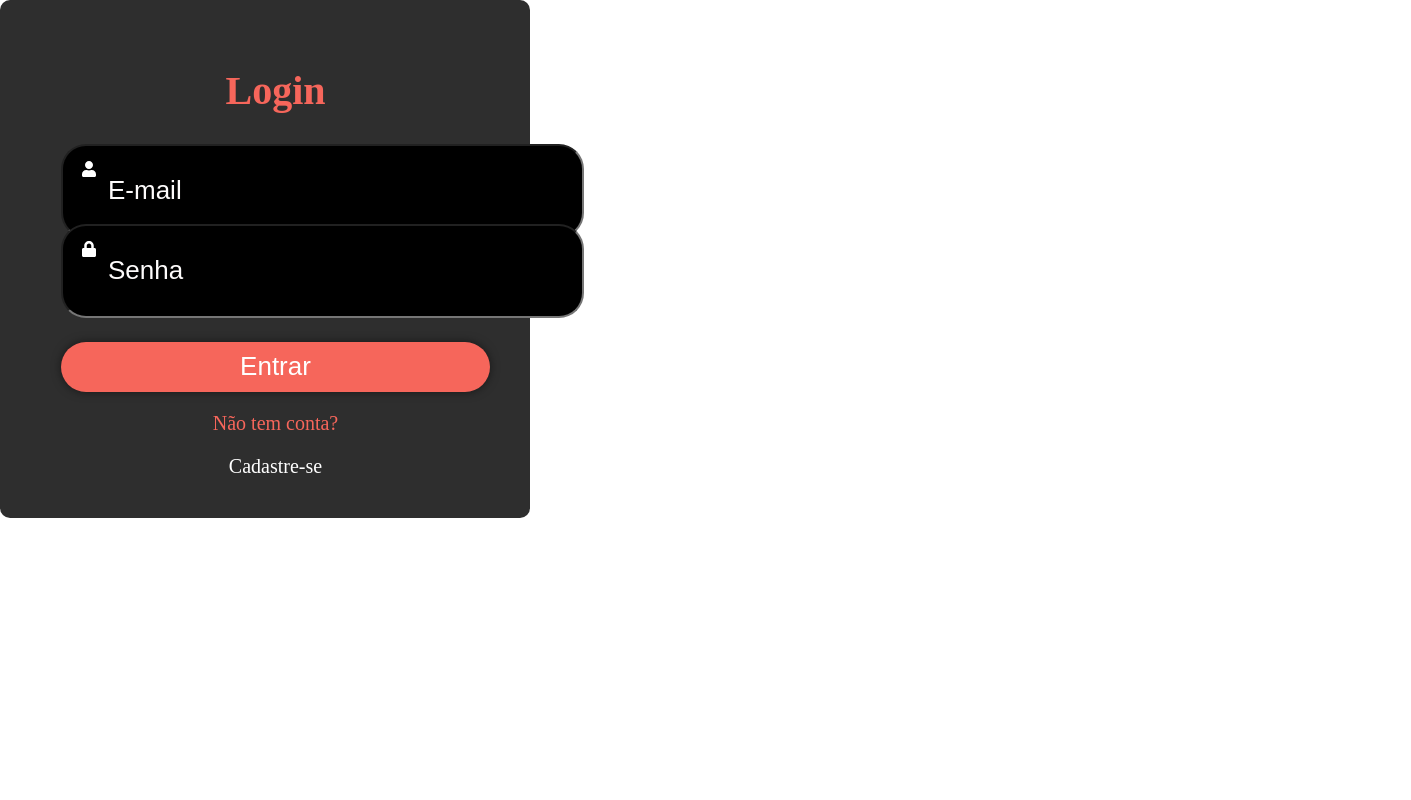
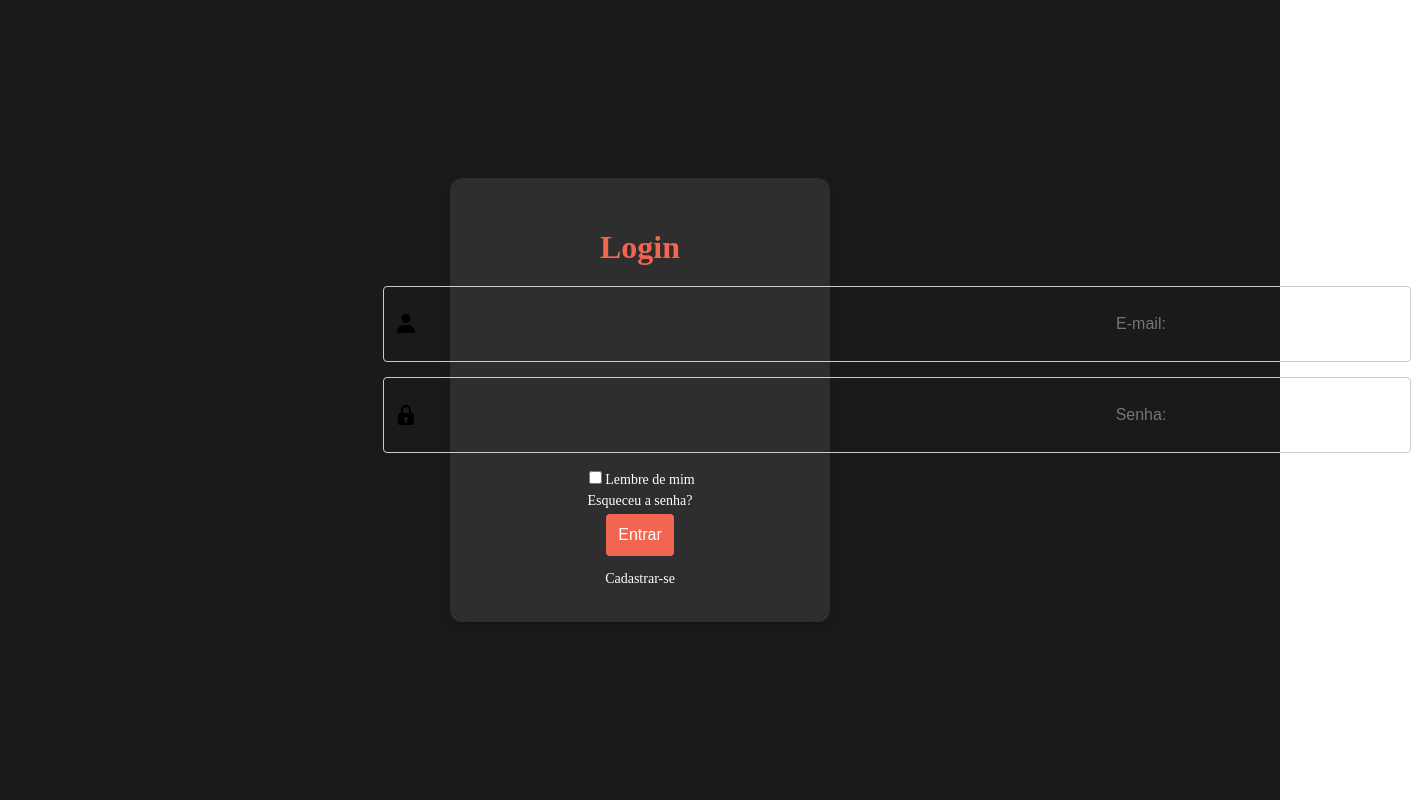
Before and after one commit to EliasJunior2610/fbr-digital, a React (Vite) app in the folder FBR Digital Projeto/: page /login in a window 1280 px wide. Shown: the whole page, 1411 px wide, since content can reach past the window. Built offline with nearby package versions, Linux system fonts and the light colour scheme; a web font is replaced by a local one.

Commit message:
Ajustando o login

```diff
--- /dev/null
+++ b/FBR Digital Projeto/src/App.css
@@ -0,0 +1,3 @@
+#imagem img {
+    width: 5000000000px;
+}
--- a/FBR Digital Projeto/src/App.tsx
+++ b/FBR Digital Projeto/src/App.tsx
@@ -3,6 +3,7 @@ import Header from "./components/Header/header";
 import Rodape from "./components/Rodape/Rodape";
 import Registro from "./components/Registro/Registro";
 import Login from "./components/Login/Login";
+import Fundo from "./assets/fundo.png"
 
 function App() {
   return (
@@ -14,6 +15,7 @@ function App() {
           element={
             <>
               <Header />
+              <img src={Fundo} alt="" />
               <Rodape />
             </>
           }
--- a/FBR Digital Projeto/src/components/Header/header.tsx
+++ b/FBR Digital Projeto/src/components/Header/header.tsx
@@ -1,6 +1,5 @@
 import "./Header.css";
 import Logo from "../../assets/Marca FBR.png";
-import { Link } from "react-router-dom";
 
 function Header() {
   return (
@@ -9,12 +8,12 @@ function Header() {
         <img src={Logo} alt="Logo FBR Digital" />
       </a>
       <div id="Links">
-        <Link to="/registro">
+        <a href="/registro">
           <p>Cadastro</p>
-        </Link>
-        <Link to="/login">
+        </a>
+        <a href="/login">
           <p>Login</p>
-        </Link>
+        </a>
       </div>
     </div>
   );
--- a/FBR Digital Projeto/src/components/Login/Login.css
+++ b/FBR Digital Projeto/src/components/Login/Login.css
@@ -1,100 +1,80 @@
-.container {
-  width: 450px;
-  background-color: #2e2e2e;
-  border-radius: 10px;
-  padding: 40px;
+#Login {
   display: flex;
-  justify-content: right;
+  justify-content: center; /* Centraliza horizontalmente */
+  align-items: center;     /* Centraliza verticalmente */
+  height: 100vh;           /* Faz com que o contêiner ocupe a altura total da tela */
+  background-color: #1a1a1a; /* Fundo escuro para contraste */
 }
 
-.container h1 {
-  text-align: center;
-  color: #f6665b;
-  font-size: 40px;
+form {
+  display: flex;
+  flex-direction: column;  /* Faz com que os itens fiquem empilhados verticalmente */
+  align-items: center;     /* Centraliza os itens dentro do form */
+  background-color: #2e2e2e; /* Cor de fundo do formulário */
+  color: white;
+  padding: 30px; /* Aumenta o espaçamento interno do formulário */
+  padding-left: 30px;
+  border-radius: 12px;      /* Bordas arredondadas mais suaves */
+  box-shadow: 0 6px 12px rgba(0, 0, 0, 0.2); /* Sombra mais pronunciada */
+  width: 25%;               /* Largura do formulário, ajustada para ser responsiva */
+  /* max-width: 400px;        Largura máxima do formulário */
 }
 
-.container .input-field {
-  position: relative;
-  width: 100%;
-  height: 50px;
-  margin: 30px auto;
+form h1 {
+  color: #f26651;
+  margin-bottom: 20px;     /* Espaçamento inferior para título */
 }
 
-.input-field input {
-  width: 100%;
-  height: 100%;
-  outline: none;
-  background-color: rgb(0, 0, 0);
-  font-size: 26px;
-  color: #fff;
-  padding: 20px 45px;
-  border-radius: 25px;
+form input[type="email"],
+form input[type="password"],
+form input[type="submit"] {
+  width: 100%;             /* Define a largura dos inputs para 100% */
+  padding: 12px;           /* Aumenta o preenchimento para maior conforto */
+  margin-bottom: 15px;     /* Aumenta o espaço entre os campos */
+  border: 1px solid #ccc;
+  border-radius: 4px;
+  font-size: 16px;         /* Aumenta o tamanho da fonte para melhor legibilidade */
 }
 
-.input-field input::placeholder {
-  color: #fdfbfb;
+form label {
+  margin-bottom: 5px;      /* Ajusta o espaçamento entre o checkbox e o próximo elemento */
+  display: block;
+  font-size: 14px;         /* Ajusta o tamanho da fonte do label */
 }
 
-.input-field .icon {
-  position: absolute;
-  top: 50%;
-  transform: translateY(-50%);
-  left: 20px;
-  color: #ffffff;
+#button input[type="submit"] {
+  background-color: #f26651; /* Cor do botão */
+  color: white;
+  cursor: pointer;
+  border: none;
+  width: 100%;
+  padding: 12px;           /* Aumenta o preenchimento do botão */
+  font-size: 16px;         /* Aumenta o tamanho da fonte do botão */
+  border-radius: 4px;      /* Bordas arredondadas do botão */
+  transition: background-color 0.3s; /* Efeito de transição suave para a cor do botão */
 }
 
-.container .recall-forget {
-  display: flex;
-  justify-content: space-between;
-  font-size: 20px;
-  margin: -15px 0 30px 0;
+#button input[type="submit"]:hover {
+  background-color: #a04334; /* Cor do botão ao passar o mouse */
 }
 
-.recall-forget label {
-  color: #fff;
+#usuario,
+#senha {
+  padding-left: 500px; /* Espaço para o ícone */
+  background-size: 20px; /* Ajusta o tamanho do ícone */
+  border: 1px solid #ccc;
+  border-radius: 4px;
+  height: 50px;        /* Aumenta a altura dos campos para maior conforto */
+  width: 100%;
+  font-size: 16px;     /* Aumenta o tamanho da fonte dos inputs */
+  text-align: center;  /* Centraliza o texto dentro dos inputs */
 }
 
-.recall-forget input {
-  margin-right: 10px;
+/* Adiciona um espaço maior para o ícone */
+#usuario {
+  background: url('../../assets/bxs-user.svg') no-repeat scroll 10px center;
 }
 
-.recall-forget a {
-  color: #fff;
-  text-decoration: none;
+#senha {
+  background: url('../../assets/bxs-lock.svg') no-repeat scroll 10px center;
 }
-
-.recall-forget a:hover {
-  text-decoration: underline;
-}
-
-.container button {
-  width: 100%;
-  height: 50px;
-  background-color: #f6665b;
-  color: #fff;
-  font-size: 26px;
-  border: none;
-  outline: none;
-  cursor: pointer;
-  border-radius: 25px;
-  box-shadow: 0 0 10px rgba(0, 0, 0, 0.5);
-}
-
-.container .singUp-link {
-  font-size: 20px;
-  text-align: center;
-  margin-top: 20px;
-}
-
-.singUp-link a {
-  color: #fff;
-  text-decoration: none;
-}
-
-.singUp-link p {
-  color: #f6665b;
-}
-
-.singUp-link a:hover {
-  text-decoration: underline;
-}
--- a/FBR Digital Projeto/src/components/Login/Login.tsx
+++ b/FBR Digital Projeto/src/components/Login/Login.tsx
@@ -1,62 +1,20 @@
-import { FaUser, FaLock } from "react-icons/fa";
-
-import { useState } from "react";
 import "./Login.css";
 
-const Login: React.FC = () => {
-  // CRIAÇÃO DAS VARIAVEIS
-  const [email, setEmail] = useState("");
-  const [password, setPassword] = useState("");
-
-
-  // ENVIAR PARA O BACKEND
-  const handleSubmit = (event: React.FormEvent) => {
-    event.preventDefault();
-
-  };
-
+export default function Login() {
   return (
-    <div className="container">
-      <form onSubmit={handleSubmit}>
+    <div id="Login">
+      <form action="">
         <h1>Login</h1>
-
-        <div className="input-field">
-          <input
-            type="email"
-            placeholder="E-mail"
-            required
-            onChange={(e) => setEmail(e.target.value)}
-          />
-          <FaUser className="icon" />
-        </div>
-
-        <div className="input-field">
-          <input
-            type="password"
-            placeholder="Senha"
-            required
-            onChange={(e) => setPassword(e.target.value)}
-          />
-          <FaLock className="icon" />
-        </div>
-
-        <div className="recall-forget">
-          <label>
-            <input type="checkbox" />
-            Lembre de mim
-          </label>
-          <a href="#">Esqueceu a senha</a>
-        </div>
-
-        <button>Entrar</button>
-
-        <div className="singUp-link">
-          <p>Não tem conta?</p>
-          <a href="#">Cadastre-se</a>
-        </div>
+        <div id="email"><input type="email" placeholder="E-mail:" id="usuario"/></div>
+        <div id="password"><input type="password" placeholder="Senha:" id="senha"/></div>
+        <label>
+          <input type="checkbox" name="" id="" />
+          Lembre de mim
+        </label>
+        <div id="forgotPassoword"><label htmlFor="">Esqueceu a senha?</label></div>
+        <div id="button"><input type="submit" value="Entrar" /></div>
+        <label htmlFor="">Cadastrar-se</label>
       </form>
     </div>
-  );
-};
-
-export default Login;
+  )
+}
```
Also changed, not shown: FBR Digital Projeto/src/assets/bxs-lock.svg (added), FBR Digital Projeto/src/assets/bxs-user.svg (added).
